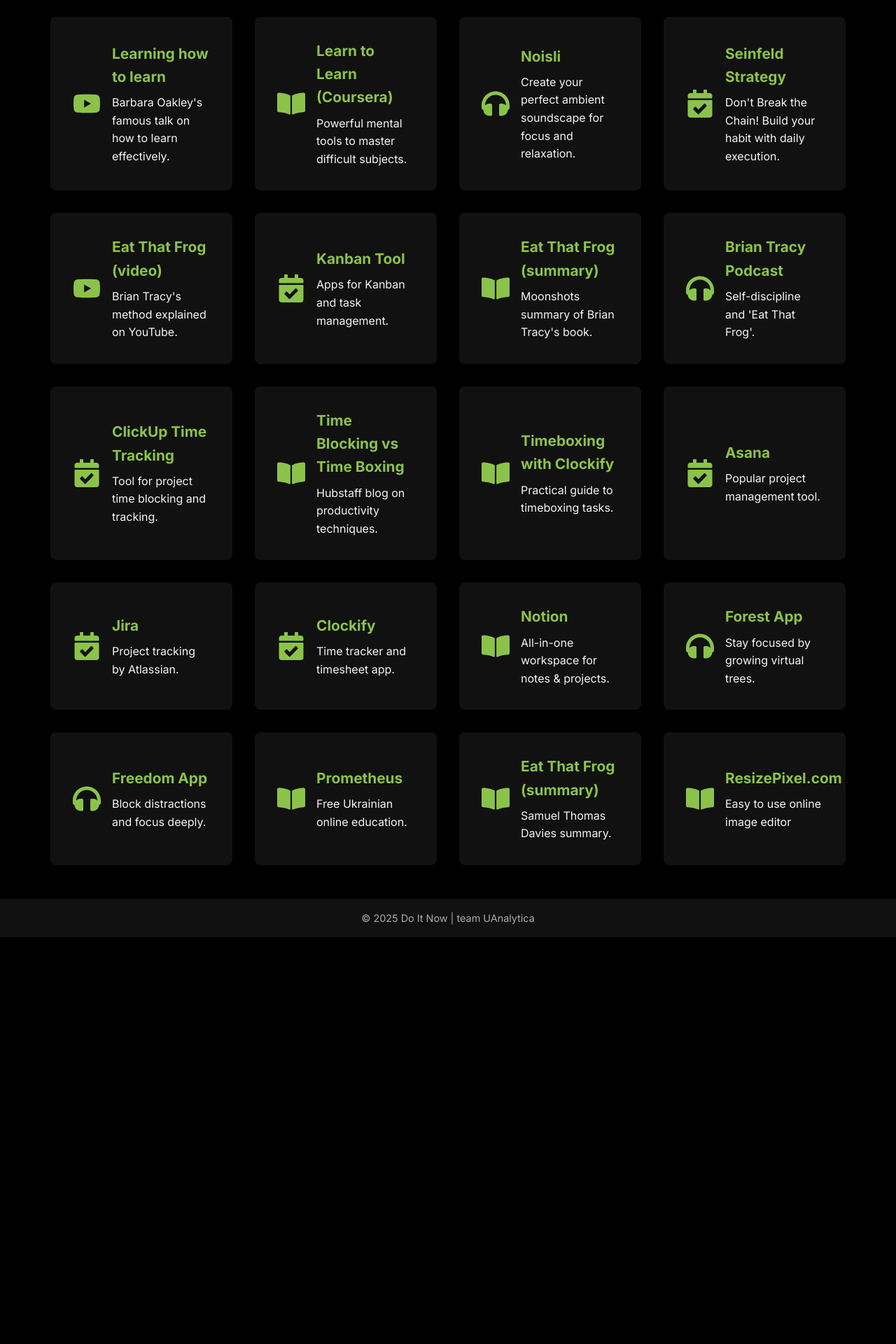
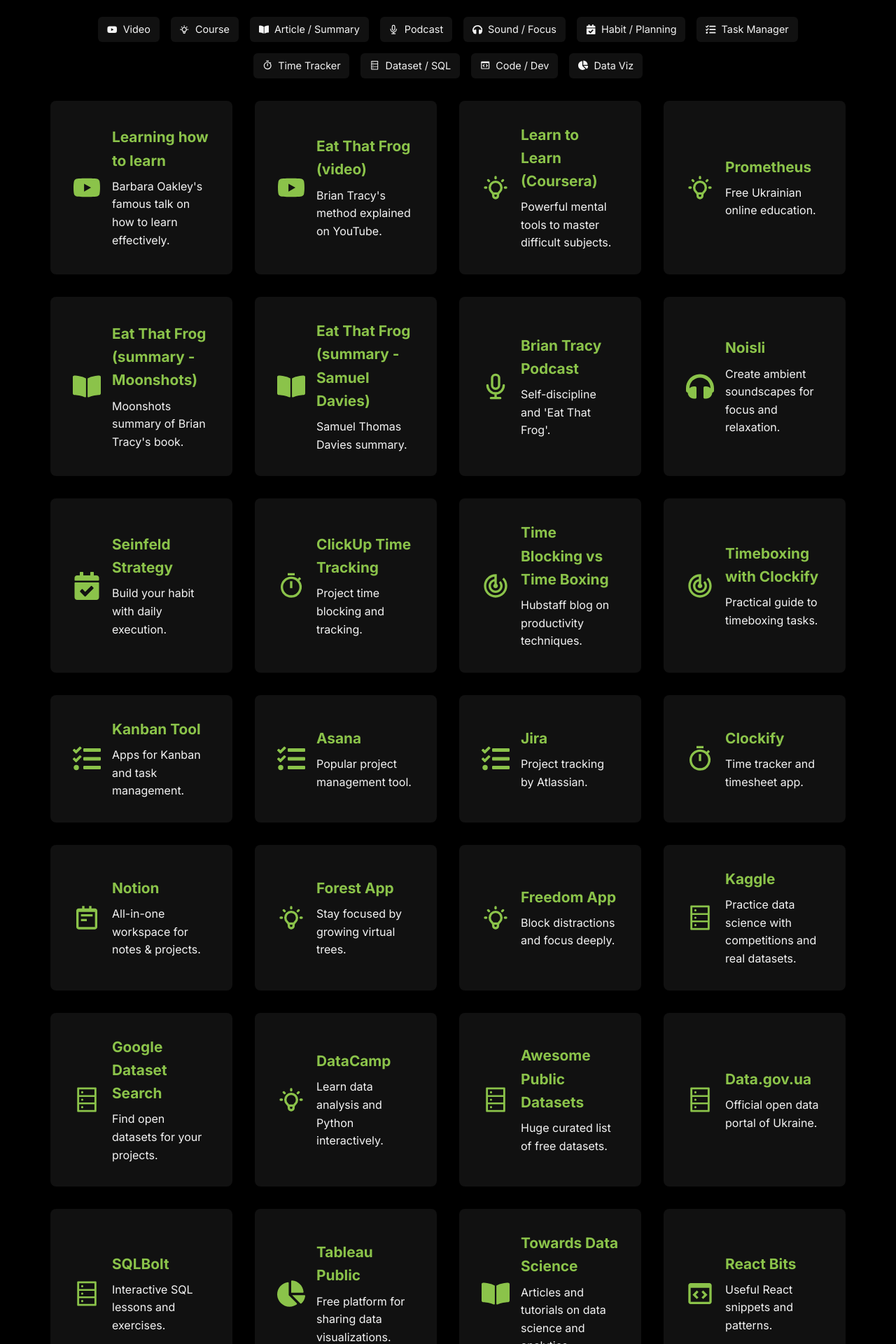
Before and after one commit to Ded-Goit/my-book-site, a Next.js app: page /resources in a window 1280 px wide. Shown: the part 220-2140 px from the top of the page at 70% size. Before the commit the page ends 1559 px from the top, so only its background shows below. Built offline with nearby package versions, Linux system fonts and the light colour scheme.

Commit message:
resources

```diff
--- a/app/resources/page.tsx
+++ b/app/resources/page.tsx
@@ -6,10 +6,17 @@
   FaBookOpen,
   FaHeadphones,
   FaCalendarCheck,
+  FaTasks,
+  FaChartPie,
 } from "react-icons/fa";
+import { HiOutlineLightBulb, HiOutlineMicrophone } from "react-icons/hi";
+import { MdOutlineTimer, MdOutlineTrackChanges } from "react-icons/md";
+import { BiCodeBlock, BiGitBranch, BiNotepad } from "react-icons/bi";
+import { AiOutlineDatabase } from "react-icons/ai";
 
 export default function ResourcesPage() {
   const resources = [
+    // 🎥 Відео / YouTube
     {
       title: "Learning how to learn",
       description: "Barbara Oakley's famous talk on how to learn effectively.",
@@ -17,125 +24,227 @@
       link: "https://www.youtube.com/watch?v=O96fE1E-rf8",
     },
     {
-      title: "Learn to Learn (Coursera)",
-      description: "Powerful mental tools to master difficult subjects.",
-      icon: <FaBookOpen />,
-      link: "https://www.coursera.org/learn/learning-how-to-learn",
-    },
-    {
-      title: "Noisli",
-      description:
-        "Create your perfect ambient soundscape for focus and relaxation.",
-      icon: <FaHeadphones />,
-      link: "https://www.noisli.com/",
-    },
-    {
-      title: "Seinfeld Strategy",
-      description:
-        "Don't Break the Chain! Build your habit with daily execution.",
-      icon: <FaCalendarCheck />,
-      link: "https://screenapp.io/blog/seinfeld-strategy-complete-guide/",
-    },
-    {
       title: "Eat That Frog (video)",
       description: "Brian Tracy's method explained on YouTube.",
       icon: <FaYoutube />,
       link: "https://www.youtube.com/watch?v=cvlUaP54w78",
     },
+
+    // 📚 Курси / Навчання
     {
-      title: "Kanban Tool",
-      description: "Apps for Kanban and task management.",
-      icon: <FaCalendarCheck />,
-      link: "https://play.google.com/store/search?q=Kanban%20Tool&c=apps",
+      title: "Learn to Learn (Coursera)",
+      description: "Powerful mental tools to master difficult subjects.",
+      icon: <HiOutlineLightBulb />,
+      link: "https://www.coursera.org/learn/learning-how-to-learn",
     },
     {
-      title: "Eat That Frog (summary)",
+      title: "Prometheus",
+      description: "Free Ukrainian online education.",
+      icon: <HiOutlineLightBulb />,
+      link: "https://prometheus.org.ua",
+    },
+    {
+      title: "Eat That Frog (summary - Moonshots)",
       description: "Moonshots summary of Brian Tracy's book.",
       icon: <FaBookOpen />,
       link: "https://www.moonshots.io/eat-that-frog-by-brian-tracy",
     },
     {
+      title: "Eat That Frog (summary - Samuel Davies)",
+      description: "Samuel Thomas Davies summary.",
+      icon: <FaBookOpen />,
+      link: "https://www.samuelthomasdavies.com/book-summaries/business/eat-that-frog",
+    },
+
+    // 🎧 Аудіо / Подкасти
+    {
       title: "Brian Tracy Podcast",
       description: "Self-discipline and 'Eat That Frog'.",
-      icon: <FaHeadphones />,
+      icon: <HiOutlineMicrophone />,
       link: "https://personaldevelopmentmasterypodcast.com/episode/230-brian-tracy-on-self-discipline-and-eating-that-frog",
     },
     {
+      title: "Noisli",
+      description: "Create ambient soundscapes for focus and relaxation.",
+      icon: <FaHeadphones />,
+      link: "https://www.noisli.com",
+    },
+
+    // ⏱️ Тайм-менеджмент
+    {
+      title: "Seinfeld Strategy",
+      description: "Build your habit with daily execution.",
+      icon: <FaCalendarCheck />,
+      link: "https://screenapp.io/blog/seinfeld-strategy-complete-guide",
+    },
+    {
       title: "ClickUp Time Tracking",
-      description: "Tool for project time blocking and tracking.",
-      icon: <FaCalendarCheck />,
+      description: "Project time blocking and tracking.",
+      icon: <MdOutlineTimer />,
       link: "https://clickup.com/lp/features/project-time-tracking",
     },
     {
       title: "Time Blocking vs Time Boxing",
       description: "Hubstaff blog on productivity techniques.",
-      icon: <FaBookOpen />,
-      link: "https://hubstaff.com/blog/time-blocking-vs-time-boxing/",
+      icon: <MdOutlineTrackChanges />,
+      link: "https://hubstaff.com/blog/time-blocking-vs-time-boxing",
     },
     {
       title: "Timeboxing with Clockify",
       description: "Practical guide to timeboxing tasks.",
-      icon: <FaBookOpen />,
+      icon: <MdOutlineTrackChanges />,
       link: "https://clockify.me/timeboxing",
+    },
+
+    // 🗂️ Інструменти для роботи
+    {
+      title: "Kanban Tool",
+      description: "Apps for Kanban and task management.",
+      icon: <FaTasks />,
+      link: "https://play.google.com/store/search?q=Kanban%20Tool&c=apps",
     },
     {
       title: "Asana",
       description: "Popular project management tool.",
-      icon: <FaCalendarCheck />,
-      link: "https://asana.com/",
+      icon: <FaTasks />,
+      link: "https://asana.com",
     },
     {
       title: "Jira",
       description: "Project tracking by Atlassian.",
-      icon: <FaCalendarCheck />,
+      icon: <FaTasks />,
       link: "https://www.atlassian.com/software/jira",
     },
     {
       title: "Clockify",
       description: "Time tracker and timesheet app.",
-      icon: <FaCalendarCheck />,
-      link: "https://clockify.me/",
+      icon: <MdOutlineTimer />,
+      link: "https://clockify.me",
     },
     {
       title: "Notion",
       description: "All-in-one workspace for notes & projects.",
-      icon: <FaBookOpen />,
-      link: "https://www.notion.com/",
+      icon: <BiNotepad />,
+      link: "https://www.notion.com",
     },
     {
       title: "Forest App",
       description: "Stay focused by growing virtual trees.",
-      icon: <FaHeadphones />,
+      icon: <HiOutlineLightBulb />,
       link: "https://play.google.com/store/apps/details?id=cc.forestapp",
     },
     {
       title: "Freedom App",
       description: "Block distractions and focus deeply.",
-      icon: <FaHeadphones />,
+      icon: <HiOutlineLightBulb />,
       link: "https://play.google.com/store/apps/details?id=to.freedom.android2",
     },
+
+    // 📊 Data Analysis ресурси — нові!
     {
-      title: "Prometheus",
-      description: "Free Ukrainian online education.",
-      icon: <FaBookOpen />,
-      link: "https://prometheus.org.ua/",
+      title: "Kaggle",
+      description: "Practice data science with competitions and real datasets.",
+      icon: <AiOutlineDatabase />,
+      link: "https://www.kaggle.com/",
     },
     {
-      title: "Eat That Frog (summary)",
-      description: "Samuel Thomas Davies summary.",
-      icon: <FaBookOpen />,
-      link: "https://www.samuelthomasdavies.com/book-summaries/business/eat-that-frog/",
+      title: "Google Dataset Search",
+      description: "Find open datasets for your projects.",
+      icon: <AiOutlineDatabase />,
+      link: "https://datasetsearch.research.google.com/",
     },
     {
-      title: "ResizePixel.com ",
-      description: "Easy to use online image editor",
+      title: "DataCamp",
+      description: "Learn data analysis and Python interactively.",
+      icon: <HiOutlineLightBulb />,
+      link: "https://www.datacamp.com/",
+    },
+    {
+      title: "Awesome Public Datasets",
+      description: "Huge curated list of free datasets.",
+      icon: <AiOutlineDatabase />,
+      link: "https://github.com/awesomedata/awesome-public-datasets",
+    },
+    {
+      title: "Data.gov.ua",
+      description: "Official open data portal of Ukraine.",
+      icon: <AiOutlineDatabase />,
+      link: "https://data.gov.ua/",
+    },
+    {
+      title: "SQLBolt",
+      description: "Interactive SQL lessons and exercises.",
+      icon: <AiOutlineDatabase />,
+      link: "https://sqlbolt.com/",
+    },
+    {
+      title: "Tableau Public",
+      description: "Free platform for sharing data visualizations.",
+      icon: <FaChartPie />,
+      link: "https://public.tableau.com/",
+    },
+    {
+      title: "Towards Data Science",
+      description: "Articles and tutorials on data science and analytics.",
       icon: <FaBookOpen />,
-      link: "https://www.resizepixel.com/uk/resize-image/",
+      link: "https://towardsdatascience.com/",
     },
+
+    // 💻 Dev / Coding
+    {
+      title: "React Bits",
+      description: "Useful React snippets and patterns.",
+      icon: <BiCodeBlock />,
+      link: "https://www.reactbits.dev/",
+    },
+    {
+      title: "Git by Bit",
+      description: "Modern git commands explained.",
+      icon: <BiGitBranch />,
+      link: "https://gitbybit.com/",
+    },
+    {
+      title: "Database Build",
+      description: "Database prototyping tool.",
+      icon: <AiOutlineDatabase />,
+      link: "https://database.build/",
+    },
+    {
+      title: "SQLZoo",
+      description: "Free interactive SQL tutorial.",
+      icon: <AiOutlineDatabase />,
+      link: "https://sqlzoo.net/wiki/SQL_Tutorial",
+    },
+    {
+      title: "CodinGame",
+      description: "Practice coding through games.",
+      icon: <BiCodeBlock />,
+      link: "http://codingame.com",
+    },
+  ];
+  const legend = [
+    { icon: <FaYoutube />, label: "Video" },
+    { icon: <HiOutlineLightBulb />, label: "Course" },
+    { icon: <FaBookOpen />, label: "Article / Summary" },
+    { icon: <HiOutlineMicrophone />, label: "Podcast" },
+    { icon: <FaHeadphones />, label: "Sound / Focus" },
+    { icon: <FaCalendarCheck />, label: "Habit / Planning" },
+    { icon: <FaTasks />, label: "Task Manager" },
+    { icon: <MdOutlineTimer />, label: "Time Tracker" },
+    { icon: <AiOutlineDatabase />, label: "Dataset / SQL" },
+    { icon: <BiCodeBlock />, label: "Code / Dev" },
+    { icon: <FaChartPie />, label: "Data Viz" },
   ];
   return (
     <section className={styles.wrapper}>
       <h1 className={styles.heading}>Additional Resources</h1>
+      <div className={styles.legend}>
+        {legend.map((item, idx) => (
+          <span key={idx}>
+            {item.icon} {item.label}
+          </span>
+        ))}
+      </div>
       <div className={styles.grid}>
         {resources.map((res, idx) => (
           <a
--- a/app/resources/resources.module.css
+++ b/app/resources/resources.module.css
@@ -80,3 +80,21 @@
     font-size: 1rem;
   }
 }
+.legend {
+  display: flex;
+  flex-wrap: wrap;
+  gap: 1rem;
+  margin-bottom: 2rem;
+  justify-content: center;
+  font-size: 0.9rem;
+}
+
+.legend span {
+  display: flex;
+  align-items: center;
+  gap: 0.5rem;
+  background: var(--card-bg);
+  padding: 0.4rem 0.8rem;
+  border-radius: 6px;
+  box-shadow: 0 2px 4px var(--card-shadow);
+}
```
